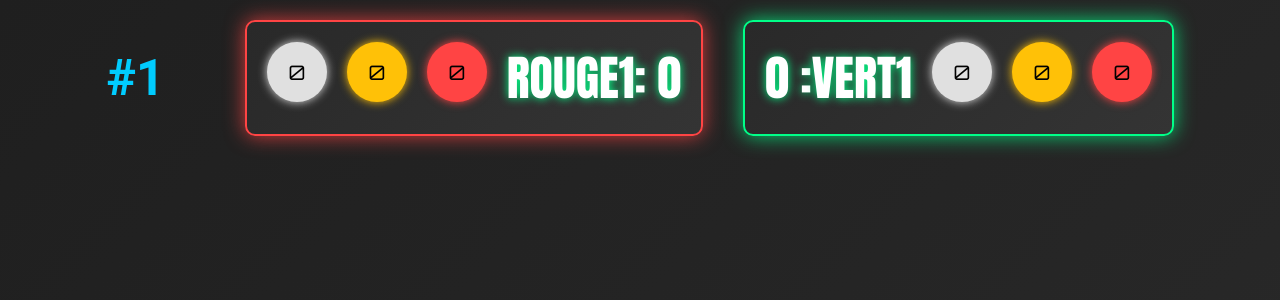
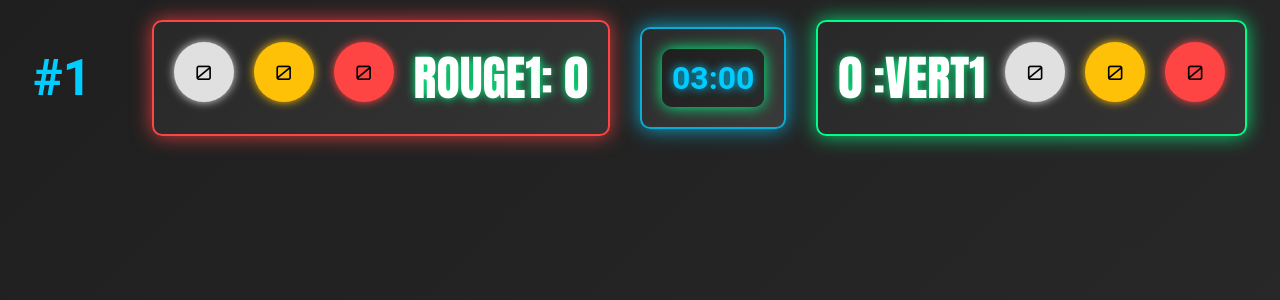
Before and after one commit to viickel/Arbitrage_SabreLaser_ASL_FFE, a Flask app: page /bandeau/1 in a window 1280 px wide. Shown: the top 300 px of the page. Run offline with Flask 3, Linux system fonts and the light colour scheme; data that the repository does not hold is empty.

Commit message:
[bandeau] prise en charge du modèle chrono

```diff
--- a/static/css/bandeau.css
+++ b/static/css/bandeau.css
@@ -23,7 +23,7 @@ body {
 .page-container {
     display: flex;
     flex-direction: row;
-    gap: 40px;
+    gap: 30px;
     align-items: center;
 }
 
--- a/templates/bandeau.html
+++ b/templates/bandeau.html
@@ -3,6 +3,7 @@
 {% block head %}
     <title>Affichage des Scores</title>
     <link rel="stylesheet" href="{{ url_for('static', filename='css/bandeau.css') }}">
+    <link rel="stylesheet" href="{{ url_for('static', filename='css/chrono.css') }}">
     <script src="{{ url_for('static', filename='js/affichage.js') }}"></script>
 {% endblock %}
 
@@ -29,6 +30,12 @@
                 <div class="score-label">
                     <span id="nom_cbt_rouge">{{ arene.combattants['rouge'].nom }}</span>: <span id="score_rouge">{{ arene.score['rouge'] }}</span>
                 </div>
+            </div>
+        </div>
+
+        <div class="timer-container display">
+            <div class="timer-display">
+                <div class="timer-value" id="timer-value">00:00</div>
             </div>
         </div>
 
```
